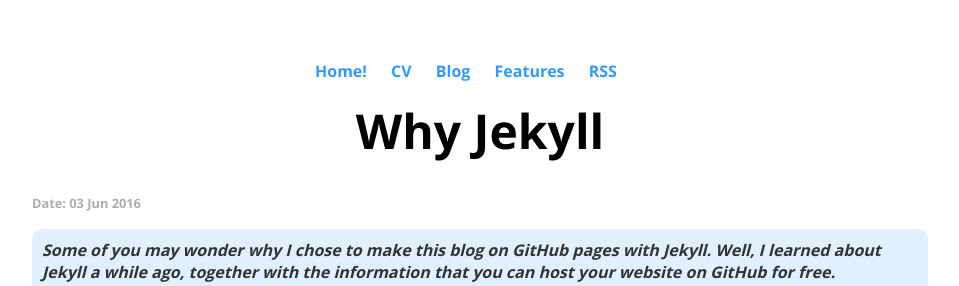
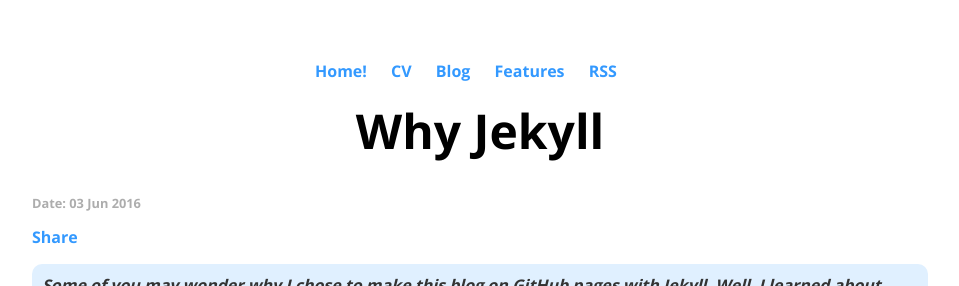
Before and after one commit to emirmkd/emirmkd.github.io, a Jekyll site: the page built from _posts/2016-06-03-why-jekyll.md, in a window 1280 px wide, cut to the strip 0-286 px from the top of the page. Shown: the whole strip, without its empty margins (160-1119 px from the left). Built offline with Jekyll 4.4.1, drawn with Linux system fonts in a browser that asks for light colours.

Commit message:
Update post.html

```diff
--- a/_layouts/post.html
+++ b/_layouts/post.html
@@ -6,7 +6,10 @@
 <p class="meta postdate" style="font-weight:bold;">Date: {{ page.date | date_to_string }}</p>
 <title>{{ page.title }} | Emir Al-Kafagi</title>
 <div class="post">
+  <!--- Facebook save button! -->
   <div class="fb-save" data-uri="{{ page.url }}" data-size="large"></div>
+   <!--- Facebook share button! -->
+  <div class="fb-share-button" data-href="{{ page.url }}" data-layout="button_count" data-mobile-iframe="true"><a class="fb-xfbml-parse-ignore" target="_blank" href="https://www.facebook.com/sharer/sharer.php?u=https%3A%2F%2Fwww.emiralkafagi.me%2F&amp;src=sdkpreparse">Share</a></div>
   {{ content }}
 </div>
 {% if page.comments %}
```
